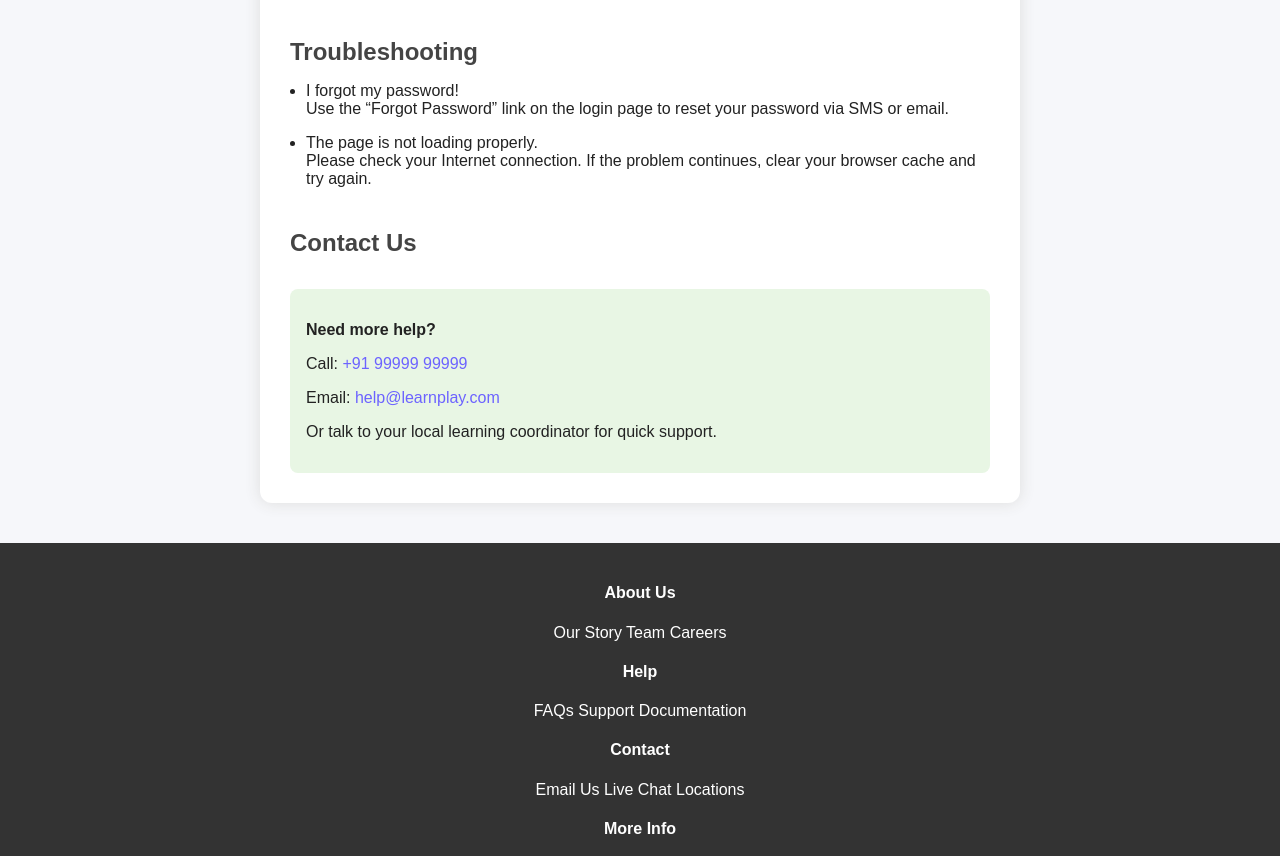
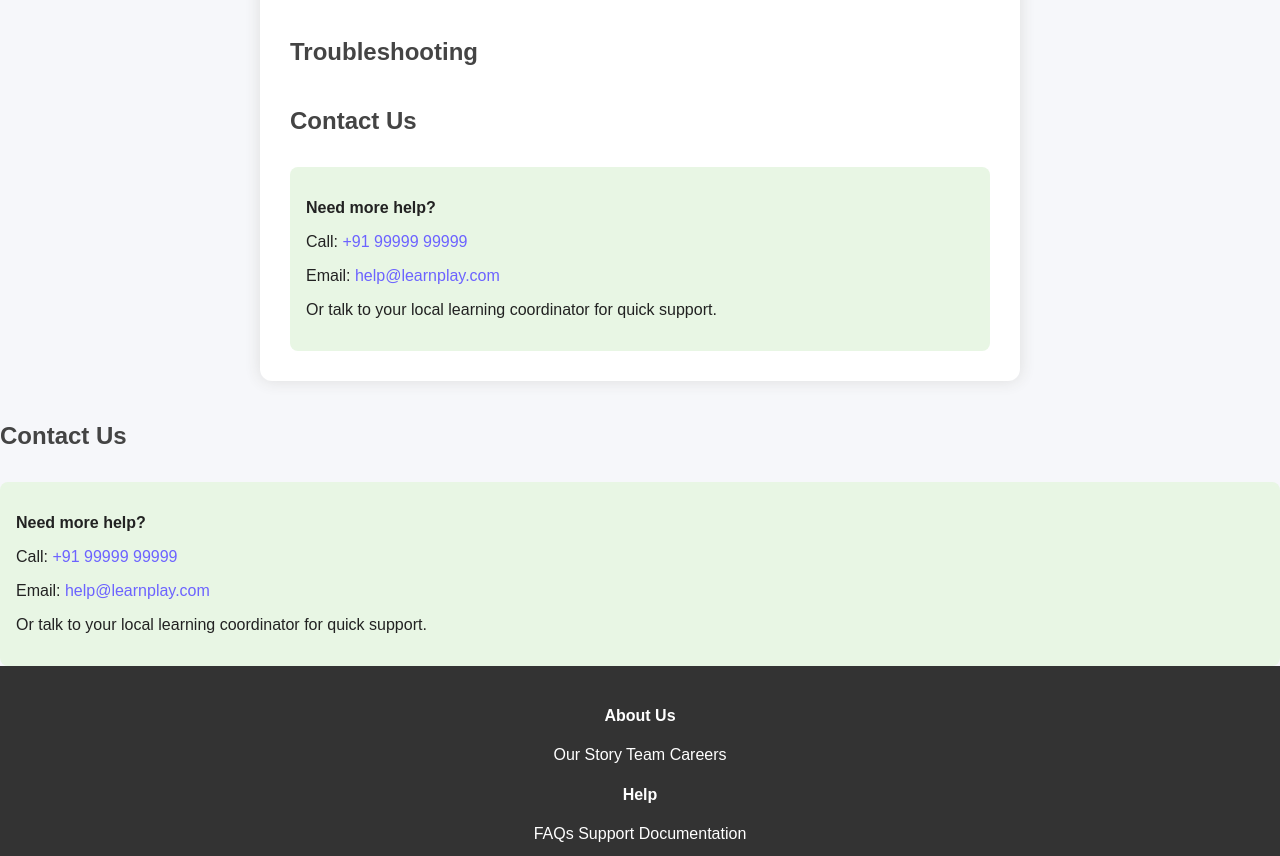
Before and after one commit to UddhavKheakde05/SIH---PROJECT, a website: page help.ejs in a window 1280 px wide. Shown: the part 1158-2014 px from the top of the page. Drawn offline with nearby package versions, Linux system fonts and the light colour scheme; files that its build step writes are made by us from their sources; files whose address does not match are found by name.

Commit message:
pagehelp.ejs

```diff
--- a/help.ejs
+++ b/help.ejs
@@ -22,12 +22,15 @@
   </ul>
 
   <h2>Troubleshooting</h2>
-  <ul>
-    <li>I forgot my password!<br>
-    Use the “Forgot Password” link on the login page to reset your password via SMS or email.</li>
-    <li>The page is not loading properly.<br>
-    Please check your Internet connection. If the problem continues, clear your browser cache and try again.</li>
-  </ul>
+
+  <h2>Contact Us</h2>
+  <div style="background: #e8f6e4; padding: 1em; margin-top: 2em; border-radius: 8px;">
+    <p><strong>Need more help?</strong></p>
+    <p>Call: <a href="tel:+919999999999">+91 99999 99999</a></p>
+    <p>Email: <a href="mailto:help@learnplay.com">help@learnplay.com</a></p>
+    <p>Or talk to your local learning coordinator for quick support.</p>
+  </div>
+</div>
 
   <h2>Contact Us</h2>
   <div style="background: #e8f6e4; padding: 1em; margin-top: 2em; border-radius: 8px;">
```
